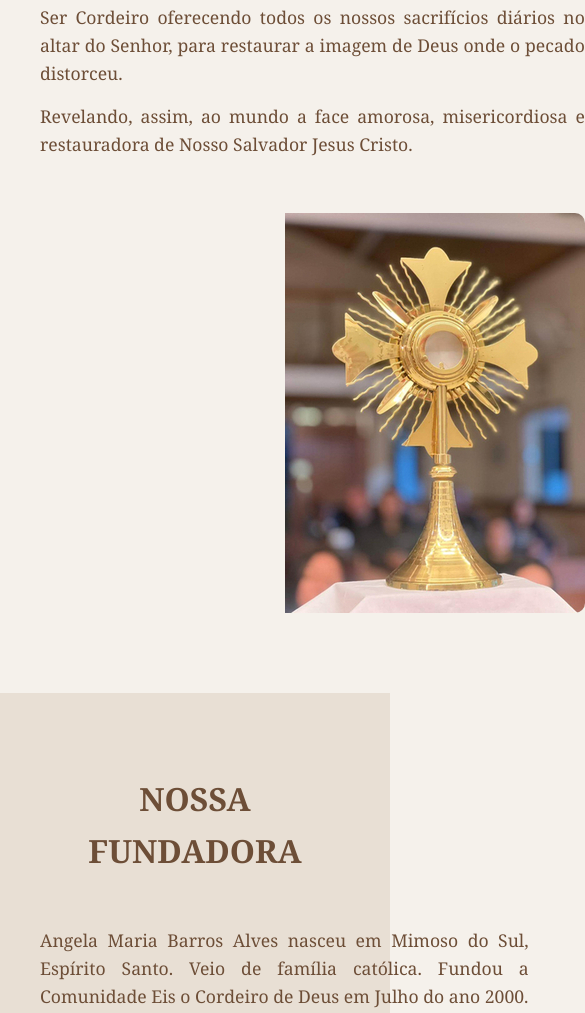
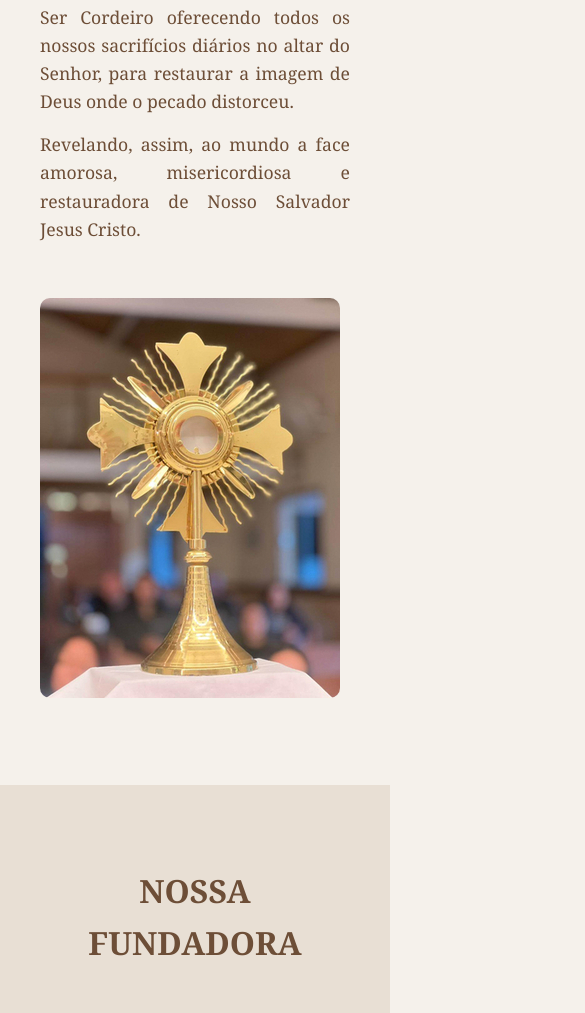
Before and after one commit to lipeapostolo/SiteEcd, a plain HTML site: page index.html in a window 390 px wide. Shown: the part 762-1775 px from the top of the page, 585 px wide, since content can reach past the window. Drawn offline with Linux system fonts and the light colour scheme.

Commit message:
Ajustes css

```diff
--- a/index.html
+++ b/index.html
@@ -29,7 +29,9 @@
                     <p>Ser Cordeiro oferecendo todos os nossos sacrifícios diários no altar do Senhor, para restaurar a imagem de Deus onde o pecado distorceu.</p>
                     <p>Revelando, assim, ao mundo a face amorosa, misericordiosa e restauradora de Nosso Salvador Jesus Cristo.</p>
                 </div>
-                <img src="imgs/ostensorio.jpg" alt="Ostensório" class="carisma-image">
+                <div class="div-carisma-image">
+                    <img src="imgs/ostensorio.jpg" alt="Ostensório" class="carisma-image">
+                </div>
             </div>
         </div>
     </section>
--- a/style.css
+++ b/style.css
@@ -77,10 +77,13 @@ section {
 	text-align: justify;
 }
 
+.div-carisma-image {
+	padding-left: 25%;
+}
+
 .carisma-image {
 	object-fit: cover;
     border-radius: 10px;
-    padding-left: 15.3rem;
 }
 
 /* Nossa Fundadora */
@@ -100,7 +103,6 @@ section {
 
 .fundadora-image-container {
 	text-align: center;
-	padding-left: 15rem;
 }
 
 .fundadora-image {
@@ -356,4 +358,8 @@ section {
 	.gallery-grid {
 		grid-template-columns: 1fr;
 	}
+
+	.div-carisma-image{
+		padding: 0%;
+	}
 }
```
Also changed, not shown: vendas.html (+1 -1 lines).
